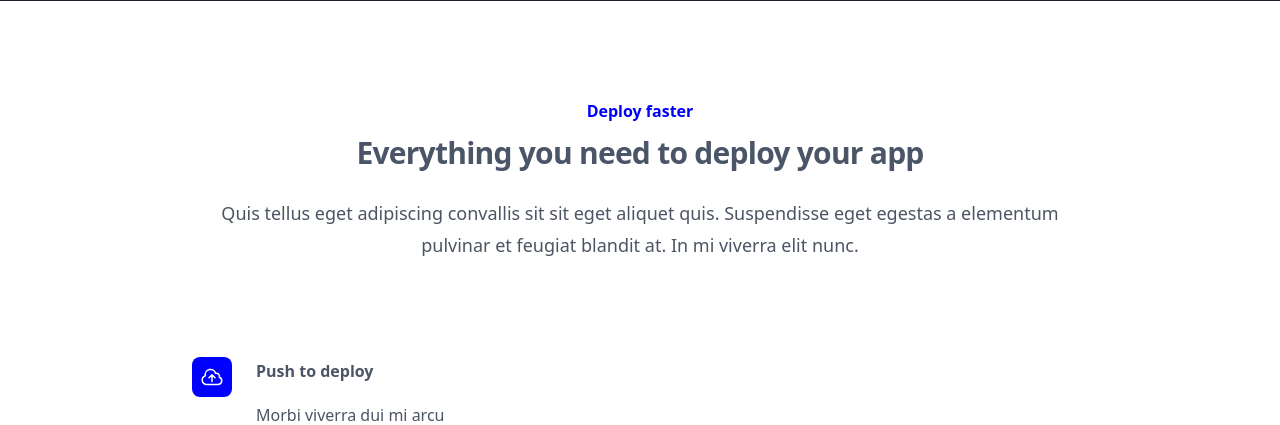
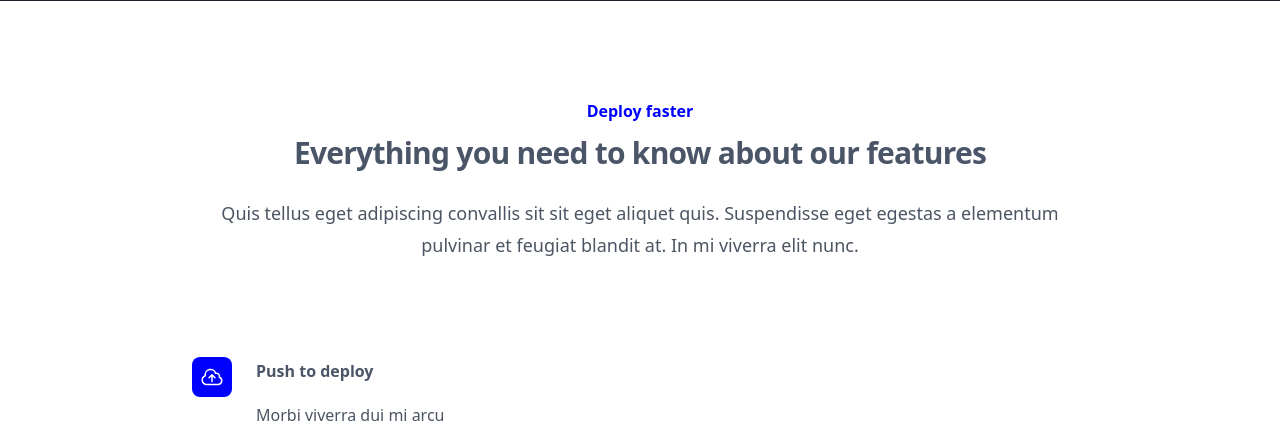
Before and after one commit to VanshPT/JustERP, a Django app: page / in a window 1280 px wide. Shown: the part 1823-2248 px from the top of the page. Run offline with Django 5.2, Linux system fonts and the light colour scheme; style sheets or scripts are compiled from the project's sources.

Commit message:
index text changed

```diff
--- a/templates/index/index.html
+++ b/templates/index/index.html
@@ -624,7 +624,7 @@ img {
             <div class="flex flex-col-reverse lg:flex-row lg:items-center custom-product ">
                 <div class="lg:w-1/2">
                     <div class="max-w-lg mx-auto">
-                        <h2 class="text-3xl font-bold text-white">Deploy faster</h2>
+                        <h2 class="text-3xl font-bold text-white">Our Product</h2>
                         <p class="mt-4 text-lg text-white">A better workflow Lorem ipsum, dolor sit amet consectetur adipisicing elit. Maiores impedit perferendis suscipit eaque, iste dolor cupiditate blanditiis ratione.</p>
                         <dl class="mt-6 space-y-4">
                             <div class="flex items-start">
@@ -678,7 +678,7 @@ img {
       <div class="mx-auto max-w-7xl px-6 lg:px-8">
           <div class="mx-auto max-w-4xl lg:text-center">
               <h2 class="text-base font-semibold leading-7 text-indigo-600">Deploy faster</h2>
-              <p class="mt-2 text-3xl font-bold tracking-tight text-gray-900 sm:text-4xl">Everything you need to deploy your app</p>
+              <p class="mt-2 text-3xl font-bold tracking-tight text-gray-900 sm:text-4xl">Everything you need to know about our features</p>
               <p class="mt-6 text-lg leading-8 text-gray-600">Quis tellus eget adipiscing convallis sit sit eget aliquet quis. Suspendisse eget egestas a elementum pulvinar et feugiat blandit at. In mi viverra elit nunc.</p>
           </div>
           <div class="mx-auto mt-16 max-w-4xl sm:mt-24 lg:mt-24 lg:max-w-4xl flex-custom">
```
